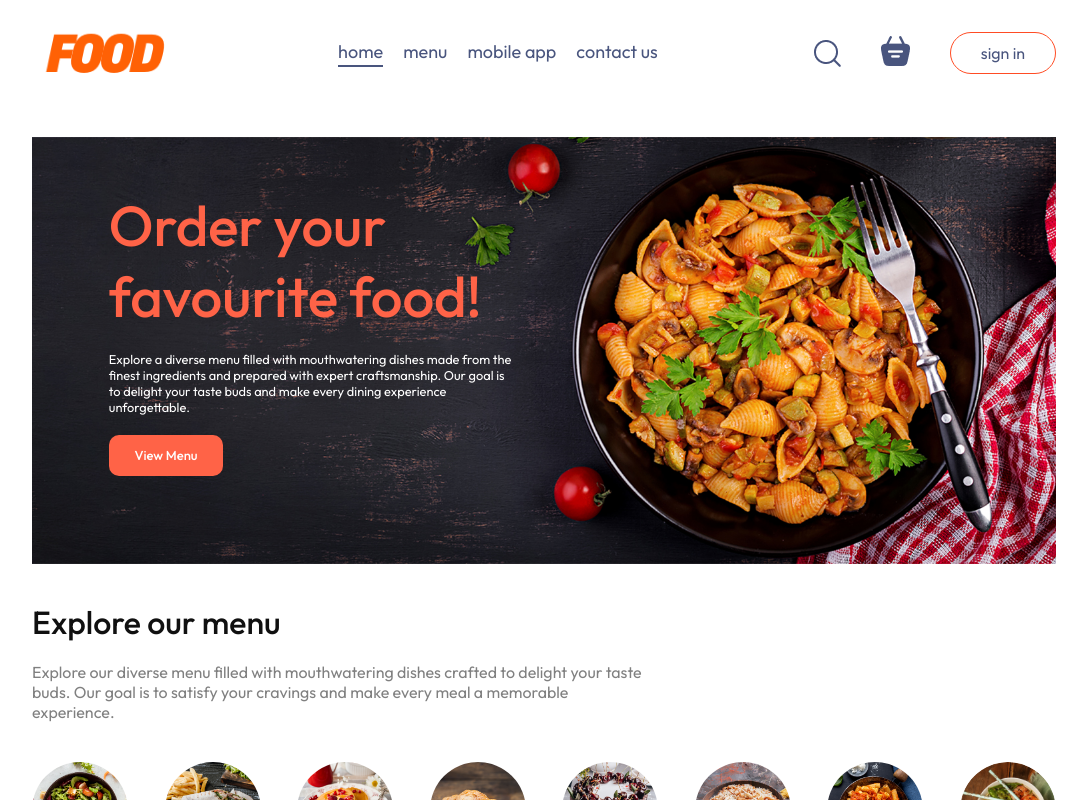
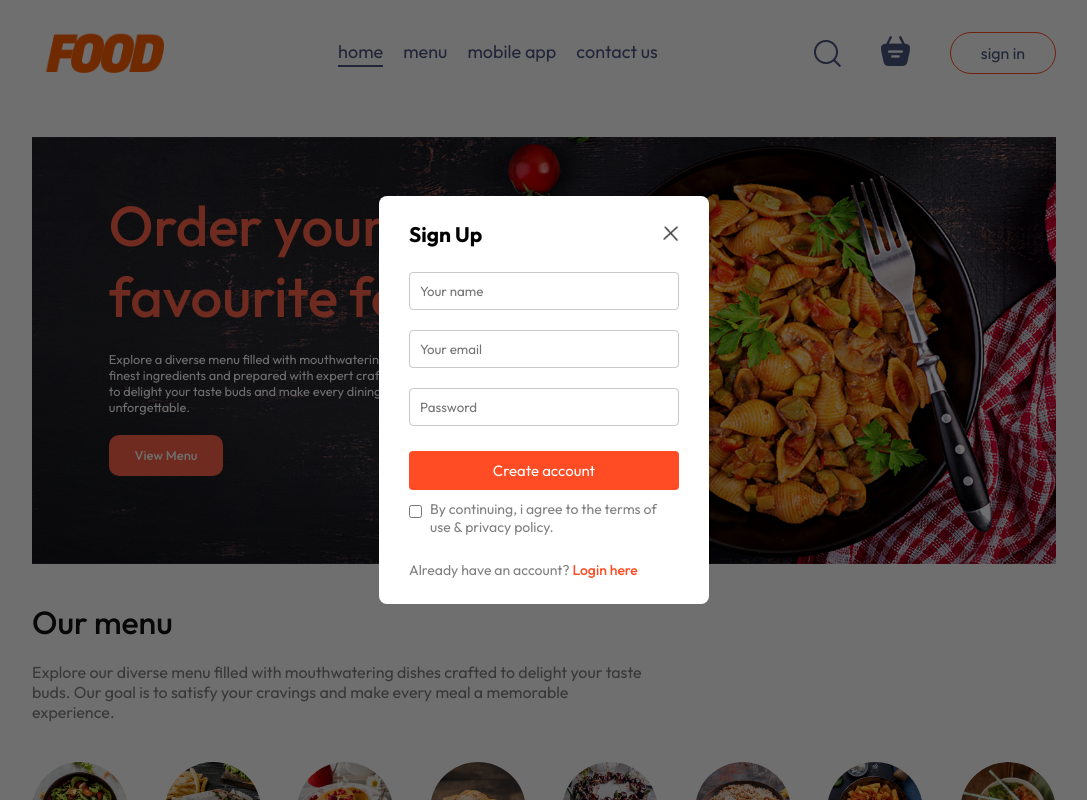
Before and after one commit to mehrnazpishyar/Food-Delivery, a React app: page / in a window 1280 px wide. Both pictures are taken after a click on the button "sign in". Shown: the top 800 px of the page, without its empty margins (96-1183 px from the left). Built offline with nearby package versions, Linux system fonts and the light colour scheme; the HTML template or start-up script is replaced by a standard one.

Commit message:
LoginPopup was added

```diff
--- a/src/App.jsx
+++ b/src/App.jsx
@@ -1,16 +1,19 @@
-import React from 'react'
+import React, { useState } from 'react'
 import Navbar from './components/Navbar/Navbar'
 import { Route, Routes } from 'react-router-dom'
 import Home from './pages/Home/Home'
 import Cart from './pages/Cart/Cart'
 import PlaceOrder from './pages/PlaceOrder/PlaceOrder'
 import Footer from './components/Footer/Footer'
+import LoginPopup from './components/LoginPopup/LoginPopup'
 
 const App = () => {
+  const [showLogin,setShowLogin] = useState(false);
   return (
     <>
+     {showLogin?<LoginPopup setShowLogin={setShowLogin}/>:<></>}
     <div className='app'>
-      <Navbar/>
+      <Navbar setShowLogin={setShowLogin}/>
       <Routes>
           <Route path='/' element={<Home/>}/>
           <Route path='/cart' element={<Cart/>}/>
--- a/src/assets/assets.js
+++ b/src/assets/assets.js
@@ -48,6 +48,7 @@
 import twitter_icon from './twitter_icon.png'
 import play_store from './play_store.png'
 import app_store from './app_store.png'
+import cross_icon from './cross_icon.png'
 
 
 
@@ -64,7 +65,8 @@
     linkedin_icon,
     twitter_icon,
     play_store,
-    app_store
+    app_store,
+    cross_icon
 
 
 
--- /dev/null
+++ b/src/components/LoginPopup/LoginPopup.css
@@ -0,0 +1,68 @@
+.login-popup{
+    position: absolute;
+    z-index: 1;
+    width: 100%;
+    height: 100%;
+    background-color: #00000090;
+    display: grid;
+}
+.login-popup-container{
+    place-self: center;
+    width: max(23vw,330px);
+    color: #808080;
+    background-color: white;
+    display: flex;
+    flex-direction: column;
+    gap: 25px;
+    padding: 25px 30px;
+    border-radius: 8px;
+    font-size: 14px;
+    animation: fadeIn 0.5s;
+}
+.login-popup-title{
+    display: flex;
+    justify-content: space-between;
+    align-items: center;
+    color: black;
+}
+.login-popup-title img{
+    width: 16px;
+    cursor: pointer;
+}
+.login-popup-inputs{
+    display: flex;
+    flex-direction: column;
+    gap: 20px;
+}
+.login-popup-inputs input{
+    outline: none;
+    border: 1px solid #C9C9C9;
+    padding: 10px;
+    border-radius: 4px;
+}
+.login-popup-container button{
+    border: none;
+    padding: 10px;
+    border-radius: 4px;
+    color: white;
+    background-color: #FF4C24;
+    font-size: 15px;
+    cursor: pointer;
+}
+.login-popup-condition{
+    display: flex;
+    align-items: start;
+    gap: 8px;
+    margin-top: -15px;
+}
+
+.login-popup-condition input{
+    margin-top: 5px;
+}
+
+
+.login-popup p span{
+    color: #FF4C24;
+    font-weight: 500;
+    cursor: pointer;
+}
--- /dev/null
+++ b/src/components/LoginPopup/LoginPopup.jsx
@@ -0,0 +1,34 @@
+import React, { useState } from 'react'
+import './LoginPopup.css'
+import { assets } from '../../assets/assets'
+
+const LoginPopup = ({setShowLogin}) => {
+
+    const [currState,setCurrState] = useState("Sign Up");
+
+  return (
+    <div className='login-popup'>
+        <div className="login-popup-container">
+            <div className="login-popup-title">
+                <h2>{currState}</h2> <img onClick={()=>setShowLogin(false)} src={assets.cross_icon} alt="" />
+            </div>
+            <div className="login-popup-inputs">
+                {currState==="Sign Up"?<input type="text" placeholder='Your name' />:<></>}
+                <input type="email" placeholder='Your email' />
+                <input type="password" placeholder='Password' />
+            </div>
+            <button>{currState==="Login"?"Login":"Create account"}</button>
+            <div className="login-popup-condition">
+                <input type="checkbox" name="" id="" />
+                <p>By continuing, i agree to the terms of use & privacy policy.</p>
+            </div>
+            {currState==="Login"
+                ?<p>Create a new account? <span onClick={()=>setCurrState('Sign Up')}>Click here</span></p>
+                :<p>Already have an account? <span onClick={()=>setCurrState('Login')}>Login here</span></p>
+            }
+        </div>
+    </div>
+  )
+}
+
+export default LoginPopup
--- a/src/components/Menu/Menu.jsx
+++ b/src/components/Menu/Menu.jsx
@@ -7,7 +7,7 @@
     const {menu_list} = useContext(StoreContext);
   return (
     <div className='menu' id='menu'>
-    <h1>Explore our menu</h1>
+    <h1>Our menu</h1>
     <p className='menu-text'>Explore our diverse menu filled with mouthwatering dishes crafted to delight your taste buds. Our goal is to satisfy your cravings and make every meal a memorable experience.</p>
     <div className="menu-list">
       {menu_list.map((item,index)=>{
--- a/src/components/Navbar/Navbar.jsx
+++ b/src/components/Navbar/Navbar.jsx
@@ -3,7 +3,7 @@
 import {assets} from '../../assets/assets'
 import { Link } from 'react-router-dom'
 
-const Navbar = () => {
+const Navbar = ({setShowLogin}) => {
 
   const [menu,setMenu] = useState("home");
   return (
@@ -11,7 +11,7 @@
         <Link to='/'><img className='logo' src={assets.logo} alt="" /></Link>
       <ul className="navbar-menu">
         <Link to="/" onClick={()=>setMenu("home")} className={`${menu==="home"?"active":""}`}>home</Link>
-        <a href='#explore-menu' onClick={()=>setMenu("menu")} className={`${menu==="menu"?"active":""}`}>menu</a>
+        <a href='#menu' onClick={()=>setMenu("menu")} className={`${menu==="menu"?"active":""}`}>menu</a>
         <a href='#app-download' onClick={()=>setMenu("mob-app")} className={`${menu==="mob-app"?"active":""}`}>mobile app</a>
         <a href='#footer' onClick={()=>setMenu("contact")} className={`${menu==="contact"?"active":""}`}>contact us</a>
       </ul>
@@ -21,7 +21,7 @@
           <img src={assets.basket_icon} alt="" />
           <div></div>
         </Link>
-        <button>sign in</button>
+        <button onClick={()=>setShowLogin(true)}>sign in</button>
       </div>
 
     </div>
```
Also changed, not shown: src/assets/cross_icon.png (added).
